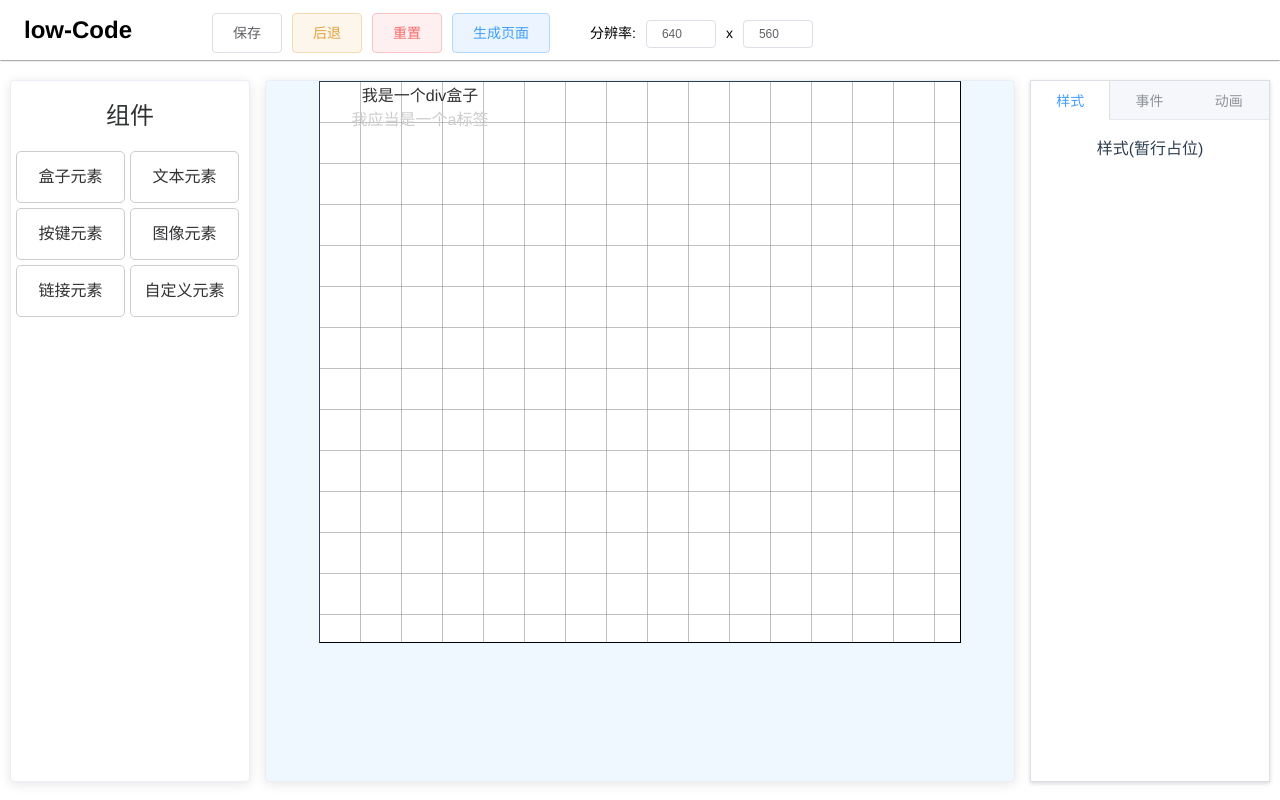
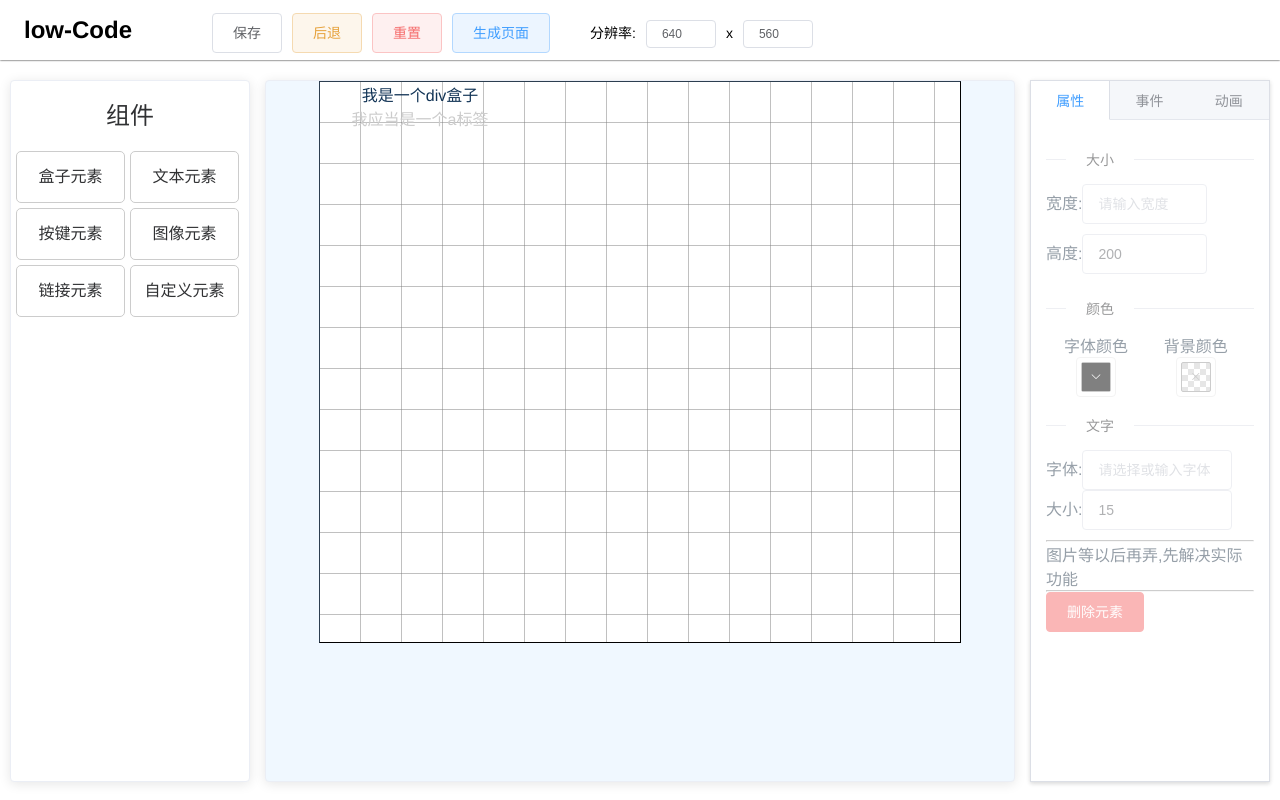
Before and after one commit to wzy541/low-code-platform, a Vue app: page /ElementAttribute in a window 1280 px wide. Built offline with nearby package versions, Linux system fonts and the light colour scheme.

Commit message:
新增了一点配套函数,属性栏尚未完成,但是部分功能以经可与展示 by Woceda

```diff
--- a/src/components/EditCard.vue
+++ b/src/components/EditCard.vue
@@ -2,34 +2,12 @@
   <div class="AttributeCard">
     <el-tabs type="border-card" stretch>
       <!-- 样式属性 -->
-      <el-tab-pane label="样式">样式(暂行占位)</el-tab-pane>
+      <el-tab-pane label="属性">
+        <ElementAttribute/>
+      </el-tab-pane>
       <!-- 添加事件 -->
       <el-tab-pane label="事件">
-        <div>
-          <span>事件选择</span>
-          <el-radio-group v-model="events" size="small">
-            <!--选择触发模式,这里以后可以做成下拉选择-->
-            <el-radio-button label="click">单击</el-radio-button>
-            <el-radio-button label="dblclick">双击</el-radio-button>
-            <el-radio-button label="mouseover">鼠标悬停</el-radio-button>
-          </el-radio-group>
-        </div>
-        <div style="margin-top: 20px">
-          <span>方法选择</span>
-          <el-radio-group v-model="method" size="small">
-            <!--这里以后可以做成下拉选择,因为方法不止这几种,没必要进行堆砌-->
-            <el-radio-button label="alert">警告</el-radio-button>
-            <el-radio-button label="console">控制台</el-radio-button>
-            <el-radio-button label="location">跳转</el-radio-button>
-          </el-radio-group>
-        </div>
-        <!-- 事件输入框,让用户输入触发事件时执行的代码或者显示的内容 -->
-        <el-input
-          placeholder="请输入内容"
-          v-model="input"
-          clearable>
-        </el-input>
-        <el-button type="primary" @click="setEvent">添加事件</el-button>
+        <ElementEvent/>
       </el-tab-pane>
       <!-- 添加动画 -->
       <el-tab-pane label="动画">动画(暂行占位)</el-tab-pane>
@@ -38,38 +16,17 @@
 </template>
 
 <script>
+import ElementEvent from "@/components/EditProperties/ElementEvent";
+import ElementAttribute from "@/components/EditProperties/ElementAttribute";
 export default {
   // 属性栏
   name: 'EditCard',
+  components: {ElementAttribute, ElementEvent},
   data() {
     return {
-      events: 'click',  //事件类型,目前有3个,为['click','dblclick','mouseover']
-      method: 'alert',  //方法类型,目前有3个,为['alert','console','location']
-      input: '' //事件的具体内容,由用户输入
     }
   },
   methods: {
-    // 设置事件
-    setEvent() {
-      //跳出控制信息,依次为:触发的事件,调用的方法,输出结果
-      console.log(this.events, this.method, this.input)
-
-      // document.getElementById(el).addEventListener(this.events, fn)
-      //这一函数用于判断添加的事件时什么并进行相应操作,再真实情况下需要完全重写,
-      // 因现在只做调试用,注去了其函数名
-      // function fn() {
-        if (this.method === 'alert') {
-          return alert(this.input)
-        } else if (this.method === 'console') {
-          return console.log(this.input)
-        } else if (this.method === 'location') {
-          // window.location.replace(this.input)
-          return window.open(/*'http://' +
-          注:这里可以不需要添加http前缀,网页会自动跳转(?)暂时先注掉防报错*/
-            this.input)
-        }
-      // }
-    }
   }
 }
 </script>
@@ -87,7 +44,5 @@ export default {
   }
 }
 
-.el-input {
-  margin: 20px auto;
-}
+
 </style>
--- a/src/components/EditProperties/ElementAttribute.vue
+++ b/src/components/EditProperties/ElementAttribute.vue
@@ -1,13 +1,166 @@
 <template>
-  <div></div>
+  <div style="text-align: left">
+    <div>
+      <el-divider content-position="left">大小</el-divider>
+      <span>宽度:</span>
+      <el-input v-model.number="width" placeholder="请输入宽度" @blur="refreshWidth"
+                style="width: 60%;height: 50px"></el-input>
+      <br>
+      <span>高度:</span>
+      <el-input v-model.number="height" placeholder="请输入高度" @blur="refreshHeight"
+                style="width: 60%;height: 50px"></el-input>
+    </div>
+    <el-divider content-position="left">颜色</el-divider>
+    <div class="color-area">
+      <span>字体颜色</span>
+      <el-color-picker v-model="textColor" show-alpha :predefine="predefineColors"
+      ></el-color-picker>
+    </div>
+    <div class="color-area">
+      <span>背景颜色</span>
+      <el-color-picker v-model="backgroundColor" show-alpha :predefine="predefineColors"
+      ></el-color-picker>
+    </div>
+    <div style="clear: both"/>
+    <el-divider content-position="left">文字</el-divider>
+    <span>字体:</span>
+    <el-autocomplete
+        class="inline-input"
+        v-model="fontFamily"
+        :fetch-suggestions="querySearch"
+        placeholder="请选择或输入字体"
+        @select="handleSelect"
+        style="width: 150px"
+    ></el-autocomplete>
+    <br>
+    <span>大小:</span>
+    <el-input v-model.number="fontSize" placeholder="请输入数字" @blur="refreshSize"
+              style="width: 150px;height: 50px"></el-input>
+    <br>
+    <hr>
+    图片等以后再弄,先解决实际功能
+    <hr>
+    <el-button type="danger" style="display: flex;top: 100%"
+               @click="deleteElement">删除元素
+    </el-button>
+    <div class="editable" v-show="attributeDisplay"></div>
+  </div>
 </template>
 
 <script>
+import {getElement} from "@/store";
+
 export default {
-  name: "ElementAttribute"
+  name: "ElementAttribute",
+  data() {
+    return {
+      attributeDisplay: true,
+      path: [],
+      width: getElement(this.$store.state.pathBuffer).width,
+      height: 200,
+      textColor: '#000000',
+      backgroundColor: '',
+      fontFamily: '',
+      restaurants: [],//用来暂存数据的地方
+      predefineColors: [  //预置颜色
+        '#ff4500',
+        '#ff8c00',
+        '#ffd700',
+        '#90ee90',
+        '#00ced1',
+        '#1e90ff',
+        '#c71585',
+        'rgba(255, 69, 0, 0.68)',
+        'rgb(255, 120, 0)',
+        'hsv(51, 100, 98)',
+        'hsva(120, 40, 94, 0.5)',
+        'hsl(181, 100%, 37%)',
+        'hsla(209, 100%, 56%, 0.73)',
+        '#c7158577'
+      ],
+      fontSize: 15
+    }
+  },
+  methods: {
+    deleteElement() {
+      if (this.$store.state.pathBuffer.length === 0) {
+        return; //如果pathBuffer中没有数据则不需要操作
+      }
+      this.$store.commit('deleteLeaves', this.$store.state.pathBuffer);
+      this.$store.commit('clearPathBuffer');
+    },
+    querySearch(queryString, cb) {
+      let restaurants = this.restaurants;
+      let results = queryString ? restaurants.filter(this.createFilter(queryString)) : restaurants;
+      // 调用 callback 返回建议列表的数据
+      cb(results);
+    },
+    createFilter(queryString) {
+      return (restaurant) => {
+        return (restaurant.value.toLowerCase().indexOf(queryString.toLowerCase()) === 0);
+      };
+    },
+    loadAll() {
+      return [
+        {"value": "微软雅黑"},
+        {"value": "宋体"},
+        {"value": "华文行楷"},
+      ];
+    },
+    handleSelect(item) {  //获取用户选择的字体,以后要注意添加获取用户输入的功能
+      console.log(item);
+    },
+    refreshWidth() {
+
+    },
+    refreshHeight() {
+
+    },
+    refreshSize() {
+
+    }
+  },
+  computed: {
+    element() {
+      return getElement(this.$store.state.pathBuffer)
+    }
+  },
+  watch: {
+    "$store.state.pathBuffer.length"() {
+      if (this.$store.state.pathBuffer.length === 0) {
+        this.attributeDisplay = true;
+        return;
+      }
+      this.attributeDisplay = false;
+      this.path = this.$store.state.pathBuffer;
+    }
+  },
+  mounted() {
+    this.restaurants = this.loadAll();
+  },
 }
 </script>
 
 <style scoped>
+.color-area {
+  float: left;
+  text-align: center;
+  width: 48%;
+  /*clear: both;*/
+}
+
+.color-area span {
+  display: flex;
+  Flex-direction: column;
+}
+
+.editable {
+  position: absolute;
+  top: 0;
+  left: 0;
+  width: 100%;
+  height: 100%;
+  background-color: rgba(256, 256, 256, 50%);
+}
 
 </style>
--- a/src/components/EditProperties/ElementEvent.vue
+++ b/src/components/EditProperties/ElementEvent.vue
@@ -1,13 +1,67 @@
 <template>
-  <div></div>
+  <div>
+    <div>
+      <span>事件选择</span>
+      <el-radio-group v-model="events" size="small">
+        <!--选择触发模式,这里以后可以做成下拉选择-->
+        <el-radio-button label="click">单击</el-radio-button>
+        <el-radio-button label="dblclick">双击</el-radio-button>
+        <el-radio-button label="mouseover">鼠标悬停</el-radio-button>
+      </el-radio-group>
+    </div>
+    <div style="margin-top: 20px">
+      <span>方法选择</span>
+      <el-radio-group v-model="method" size="small">
+        <!--这里以后可以做成下拉选择,因为方法不止这几种,没必要进行堆砌-->
+        <el-radio-button label="alert">警告</el-radio-button>
+        <el-radio-button label="console">控制台</el-radio-button>
+        <el-radio-button label="location">跳转</el-radio-button>
+      </el-radio-group>
+    </div>
+    <!-- 事件输入框,让用户输入触发事件时执行的代码或者显示的内容 -->
+    <el-input
+        placeholder="请输入内容"
+        v-model="input"
+        clearable>
+    </el-input>
+    <el-button type="primary" @click="setEvent">添加事件</el-button>
+  </div>
 </template>
 
 <script>
 export default {
-  name: "ElementEvent"
+  name: "ElementEvent",
+  data() {
+    return {
+      events: 'click',  //事件类型,目前有3个,为['click','dblclick','mouseover']
+      method: 'alert',  //方法类型,目前有3个,为['alert','console','location']
+      input: '' //事件的具体内容,由用户输入
+    }
+  },
+  methods: {
+    // 设置事件
+    setEvent() {
+      //跳出控制信息,依次为:触发的事件,调用的方法,输出结果
+      console.log(this.events, this.method, this.input)
+      // document.getElementById(el).addEventListener(this.events, fn)
+      //这一函数用于判断添加的事件时什么并进行相应操作,再真实情况下需要完全重写,
+      // 因现在只做调试用,注去了其函数名
+      // function fn() {
+      if (this.method === 'alert') {
+        return alert(this.input)
+      } else if (this.method === 'console') {
+        return console.log(this.input)
+      } else if (this.method === 'location') {
+        // window.location.replace(this.input)
+        return window.open(/*'http://' +
+          注:这里可以不需要添加http前缀,网页会自动跳转(?)暂时先注掉防报错*/
+            this.input)
+      }
+      // }
+    }
+  }
 }
 </script>
 
 <style scoped>
-
 </style>
--- a/src/components/MiddleCanvas.vue
+++ b/src/components/MiddleCanvas.vue
@@ -23,24 +23,24 @@
         -->
         <div
             v-for="(element,index) in this.$store.state.domTree.child"
-            draggable="true"
+            draggable='true'
             :key="index"
-            :id="element.id"
-            :style="'width:'+element.style.width+'px;' +'height:'+element.style.height+'px;'"
+            :id=element.id
+            :style=element.style
         >{{ element.text }}
           <div
               v-for="(element_1,index) in element.child"
               draggable="true"
               :key="index"
-              :id="element_1.id"
-              :style="element_1.style"
+              :id=element_1.id
+              :style=element_1.style
           >{{ element_1.text }}
             <div
                 v-for="(element_2,index) in element_1.child"
                 draggable="true"
                 :key="index"
-                :id="element_2.id"
-                :style="element_2.style"
+                :id=element_2.id
+                :style=element_2.style
             >{{ element_2.text }}
             </div>
           </div>
@@ -59,13 +59,22 @@ export default {
     return {
       viewWidth: this.$store.state.domTree.style.width,
       viewHeight: this.$store.state.domTree.style.height,
+      currComp: null,
+      startPosition: {x: 0, y: 0},
     }
   },
   methods: {
     //画布点击事件,需要重构,想办法获取点击的元素
     checkComp(e) {
-      let path = disposePath(e.path);
-      this.$store.commit('deleteLeaves',path);
+      let path = disposePath(e.path); //取得被点击元素的路径
+      //如果点击的元素是canvas,则清空pathBuffer
+      console.log(path);
+      if (path.length===0){
+        this.$store.commit('clearPathBuffer');
+      }else {
+        this.$store.commit('writeBuffer', path);
+        this.$store.commit('highlight');  //这里是调用方法删除尝试修改样式来达到高亮目的但是失败了.需要进一步改进
+      }
     },
     //拖拽到画布的回调
     dragOver(e) {
@@ -101,20 +110,24 @@ export default {
     },
     //鼠标按下的回调,需要重写
     mouseDownStart(e) {
+      console.log(e);
       //记录按下瞬间的位置
       this.startPosition.x = e.clientX;
       this.startPosition.y = e.clientY;
       //注册移动鼠标和鼠标松开的事件
-      document.addEventListener("mousemove", this.mouseMove, true);
-      document.addEventListener("mouseup", this.mouseUp, true);
+      // document.addEventListener("mousemove", this.mouseMove, true);
+      // document.addEventListener("mouseup", this.mouseUp, true);
+      console.log('1111');
     },
     //鼠标移动的回调,需要重写
     mouseMove(e) {
+      console.log(e.path);
+      /*
       //计算偏移量
       let offsetX = e.clientX - this.startPosition.x;
       let offsetY = e.clientY - this.startPosition.y;
 
-      /*//设置组件当前的位置,让组件在拖拽时也具有视觉效果(不理解为什么有这一段代码,其实拖动过程中并不需要另外再写这样的函数了)
+      //设置组件当前的位置,让组件在拖拽时也具有视觉效果(不理解为什么有这一段代码,其实拖动过程中并不需要另外再写这样的函数了)
       let comp = document.getElementById(this.currComp.info.id);
       Object.assign(comp.style, {
         // left: this.currComp.position.left + offsetX + "px",
@@ -131,7 +144,7 @@ export default {
                 this.currComp.position.top + offsetY,
                 this.currComp
             ) + "px",
-      });*/
+      });
 
       //设置选中框的位置
       let borderComp = document.getElementById("borderBox");
@@ -150,10 +163,12 @@ export default {
             ) + "px",
         // left: this.currComp.position.left + offsetX + "px",
         // top: this.currComp.position.top + offsetY + "px",
-      });
+      });*/
     },
     //鼠标松开的回调,需要重写
     mouseUp(e) {
+      console.log(e.path);
+      /*
       //移除事件
       document.removeEventListener("mousemove", this.mouseMove, true);
       document.removeEventListener("mouseup", this.mouseUp, true);
@@ -210,7 +225,7 @@ export default {
           lastNum = num;
         }
       }
-      return lastNum;
+      return lastNum;*/
     },
   },
   //监听属性,收到页面大小数据后实时修改画布大小
--- a/src/store/index.js
+++ b/src/store/index.js
@@ -9,26 +9,24 @@ Vue.use(Vuex)
 // import {handleData} from '../utils/index'
 
 /******准备actions对象——响应组件中用户的动作******/
-const actions = {
-
-}
+const actions = {}
 
 
 //数据操作相关函数
 /**根据path获取domTree中的对应对象**/
-function getElement (path){
-  let i=0;
-  let j=0;
-  let temp=state.domTree;
-  while(i<path.length) { //寻路算法,最后temp将等于目标父元素
-    while(temp.child[j].id!==path[i].id){
+export function getElement(path) {
+  let i = 0;
+  let j = 0;
+  let temp = state.domTree;
+  while (i < path.length) { //寻路算法,最后temp将等于目标父元素
+    while (temp.child[j].id !== path[i].id) {
       console.log(temp.child[j].id);
       console.log(path[i].id);
       j++;
     }
-    temp=temp.child[j];
+    temp = temp.child[j];
     i++;
-    j=0;
+    j = 0;
   }
   return temp;
 }
@@ -54,22 +52,35 @@ const mutations = {
     temp.child.push(elem.component);
   },
   /* 修改元素属性(暂时写个高亮验证一下) */
-  editElement(state,path) {
+  editElement(state, path) {
     let temp = getElement(path);
-    temp.style.border='32a1ce';
+    temp.style.border = '32a1ce';
   },
-  /* 移除元素 */
-  deleteLeaves(state,path){
-    let id = path[path.length-1].id;
-    let i=0;
-    path.splice(-1,1);
+  /* 移除元素,根据path */
+  deleteLeaves(state, path) {
+    let id = path[path.length - 1].id;
+    let i = 0;
+    path.splice(-1, 1);
     let temp = getElement(path);
-    while(temp.child[i].id!==id){
+    while (temp.child[i].id !== id) {
       i++;
     }
     console.log(temp.child[i]);
-    temp.child.splice(i,1);
+    temp.child.splice(i, 1);
+  },
+  highlight(state) {
+    let temp = getElement(state.pathBuffer);
+    console.log(temp);
+    temp.style['color'] = '#FFFF00';
+    console.log(temp.style);
+  },
+  clearPathBuffer(){
+    this.state.pathBuffer.length=0;
+  },
+  writeBuffer(state,path){
+    this.state.pathBuffer=path;
   }
+  /* 移除元素，根据id */
   /*需要大量的函数,包括:
   * 3.转换函数,能将下面的dom树生成相应的结构*/
 }
@@ -91,9 +102,10 @@ const state = {
         {
           id: 'div',
           el: '<bp-div/>',  //???
-          style: {height: 200, width: 200}, //样式
+          style: {height: '200px', width: '200px',color: '#123456'}, //样式
           events: [], // 绑定的事件？
           text: '我是一个div盒子', // 内容
+          class: [], //目前只是用于存储
           child: [{ //子组件，可以有多个，为对象数组
             id: '114514',
             el: '<bp-link/>',
@@ -107,6 +119,7 @@ const state = {
         },
       ]
     },
+  pathBuffer:[],  //用来暂存需用控制的组件的路径信息
 }
 
 //创建并暴露store
--- a/src/utils/index.js
+++ b/src/utils/index.js
@@ -74,19 +74,22 @@ export function getComponent(info) {
   switch (info.type) {
     case 'divComp':
       component.el='<el-div>';
-      component.style= {height: 122, width: 222};
+      component.style= {height: '122px', width: '222px',color:'#000'};
       break;
     case 'linkComp':
       component.el='<el-link>';
       component.type="";
       component.href='#';
+      component.style= {color:'#000'};
       break;
     case 'textComp':
       component.el='<span>';
+      component.style= {color:'#000'};
       break
     case 'buttonComp':
       component.el='<el-button>';
       component.type="";
+      component.style= {color:'#000'};
       break;
     case 'imgComp':
       component.el='<el-image>';
@@ -95,7 +98,7 @@ export function getComponent(info) {
       break;
     case 'customComp':
       component.el='<el-div>';
-      component.style= {height: 122, width: 222};
+      component.style= {height: '122px', width: '222px',color:'#000'};
       break;
 
     default:
```
